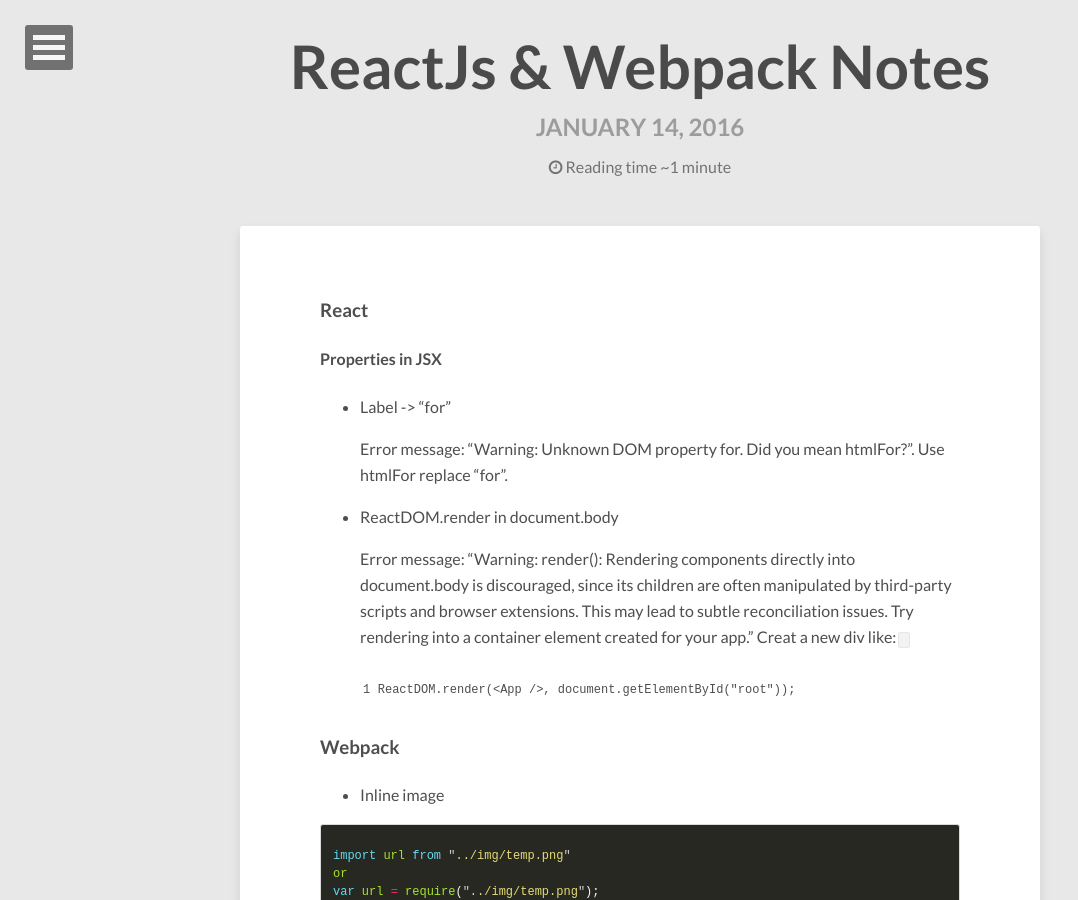
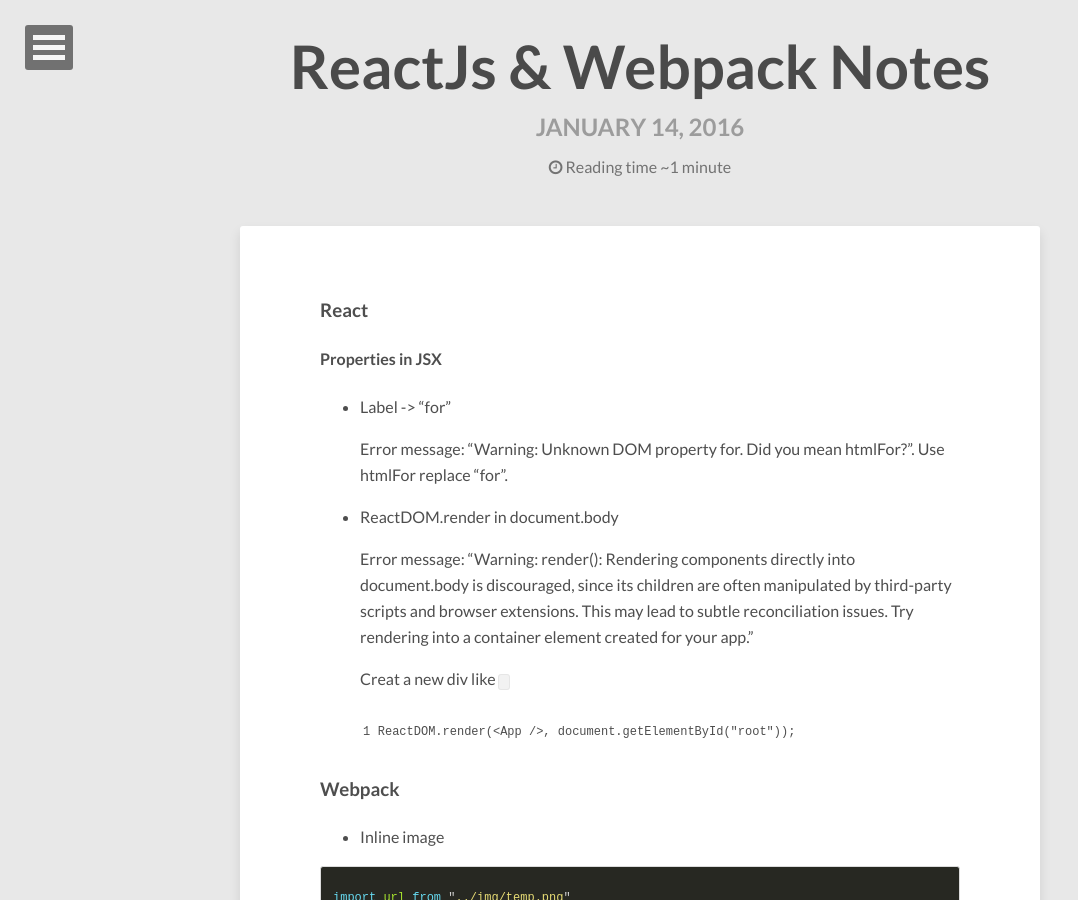
Before and after one commit to sheguloves/blog, a Jekyll site: the page built from _posts/2016-01-14-reactjs-notes.md, in a window 1280 px wide and 900 px high. Shown: the whole window, without its empty margins (0-1078 px from the left). Built offline with Jekyll 4.4.1, drawn with Linux system fonts in a browser that asks for light colours; nearby versions of some CDN libraries; comment, search, counter and statistics services are not loaded.

Commit message:
update formatting....

```diff
--- a/_posts/2016-01-14-reactjs-notes.md
+++ b/_posts/2016-01-14-reactjs-notes.md
@@ -15,7 +15,8 @@
 - ReactDOM.render in document.body
 
   Error message: "Warning: render(): Rendering components directly into document.body is discouraged, since its children are often manipulated by third-party scripts and browser extensions. This may lead to subtle reconciliation issues. Try rendering into a container element created for your app."
-  Creat a new div like: `ReactDOM.render(<App />, document.getElementById("root"));`
+
+  Creat a new div like `ReactDOM.render(<App />, document.getElementById("root"));`
 
 ### Webpack
 - Inline image
```
Also changed, not shown: _posts/2016-01-29-Spring-Security-初探.md (+4 -1 lines).
